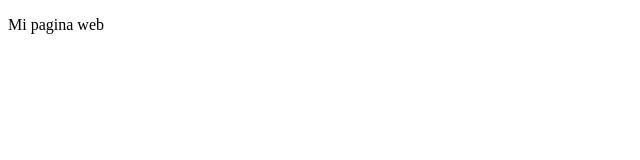
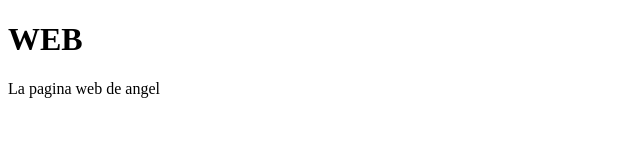
Before and after one commit to YagoLopezCameselle/holamundo, a plain HTML site: page index.html in a window 1280 px wide. Shown: the whole page, without its empty margins (0-640 px from the left). Drawn offline with Linux system fonts and the light colour scheme.

Commit message:
Cambios index

```diff
--- a/index.html
+++ b/index.html
@@ -9,7 +9,8 @@
 </head>
 
 <body>
-    <p>Mi pagina web</p>
+    <h1>WEB</h1>
+    <p>La pagina web de angel</p>
 </body>
 
 </html>
```
